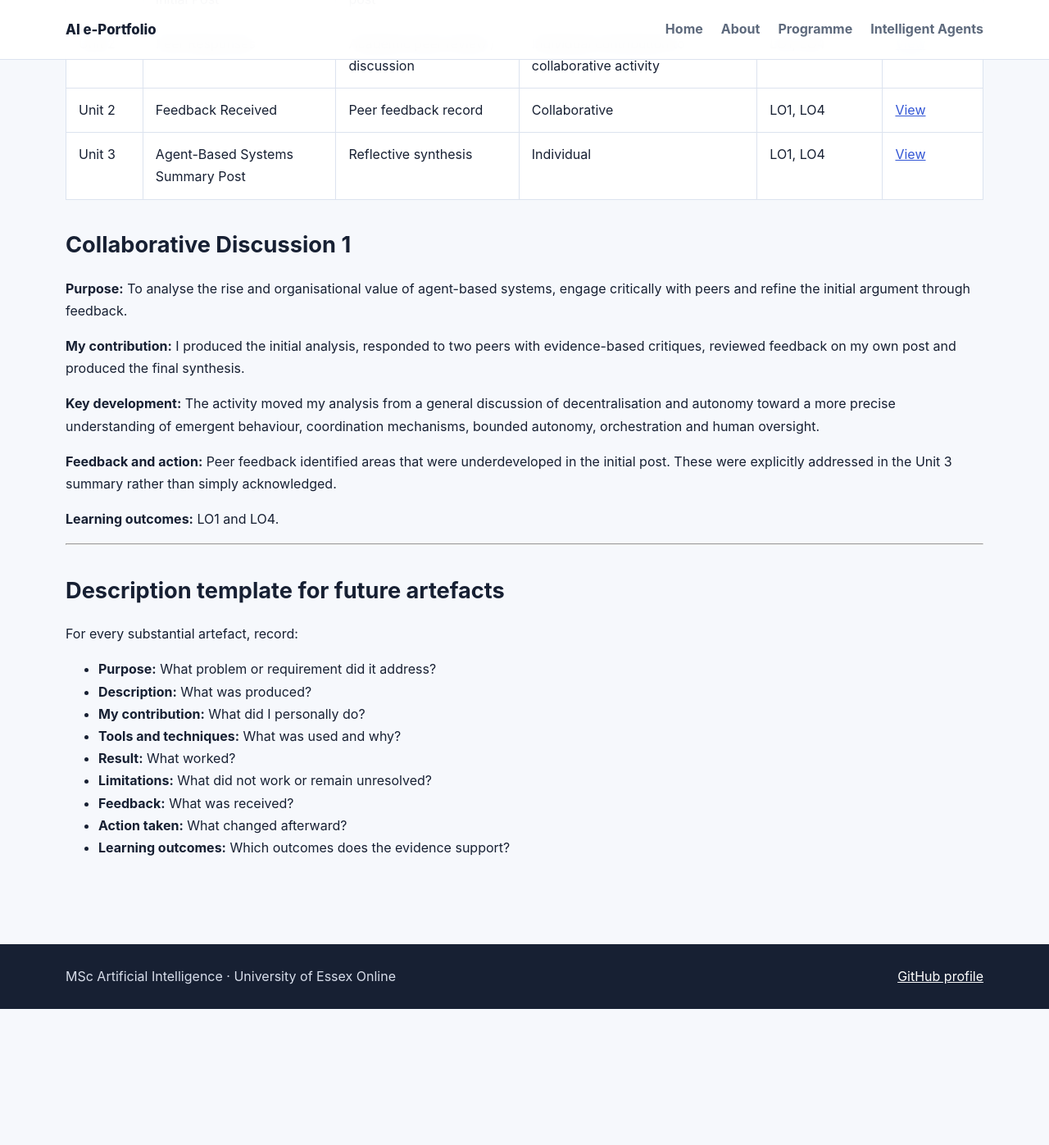
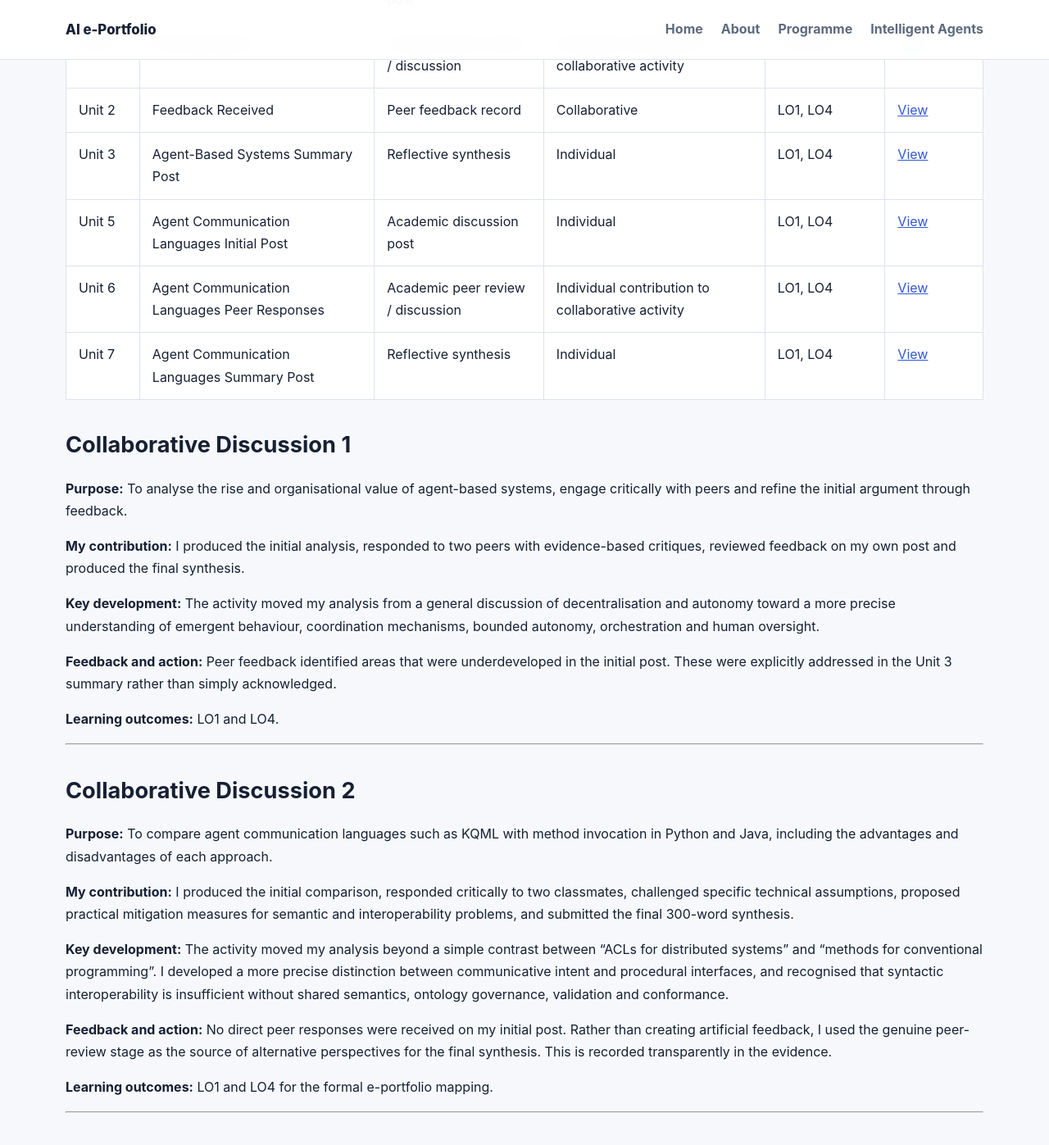
Before and after one commit to Monogios1996/Monogios1996.github.io, a Jekyll site: the page built from modules/intelligent-agents/artefacts.md, in a window 1280 px wide and 1400 px high, scrolled down 496 px. Shown: the top 1397 px of the window at 82% size. Built offline with Jekyll 4.4.1, drawn with Linux system fonts in a browser that asks for light colours; before the commit the page ends 1727 px from its top, so only the background shows below that.

Commit message:
Add Collaborative Discussion 2 artefacts

```diff
--- a/modules/intelligent-agents/artefacts.md
+++ b/modules/intelligent-agents/artefacts.md
@@ -15,6 +15,9 @@ This page indexes substantive evidence created during the module.
 | Unit 2 | Peer Responses | Academic peer review / discussion | Individual contribution to collaborative activity | LO1, LO4 | [View]({{ '/modules/intelligent-agents/evidence/discussions/unit-02-peer-responses/' | relative_url }}) |
 | Unit 2 | Feedback Received | Peer feedback record | Collaborative | LO1, LO4 | [View]({{ '/modules/intelligent-agents/evidence/discussions/unit-02-feedback-received/' | relative_url }}) |
 | Unit 3 | Agent-Based Systems Summary Post | Reflective synthesis | Individual | LO1, LO4 | [View]({{ '/modules/intelligent-agents/evidence/discussions/unit-03-summary-post/' | relative_url }}) |
+| Unit 5 | Agent Communication Languages Initial Post | Academic discussion post | Individual | LO1, LO4 | [View]({{ '/modules/intelligent-agents/evidence/discussions/unit-05-agent-communication-languages-initial-post/' | relative_url }}) |
+| Unit 6 | Agent Communication Languages Peer Responses | Academic peer review / discussion | Individual contribution to collaborative activity | LO1, LO4 | [View]({{ '/modules/intelligent-agents/evidence/discussions/unit-06-agent-communication-languages-peer-responses/' | relative_url }}) |
+| Unit 7 | Agent Communication Languages Summary Post | Reflective synthesis | Individual | LO1, LO4 | [View]({{ '/modules/intelligent-agents/evidence/discussions/unit-07-agent-communication-languages-summary-post/' | relative_url }}) |
 
 ## Collaborative Discussion 1
 
@@ -27,6 +30,20 @@ This page indexes substantive evidence created during the module.
 **Feedback and action:** Peer feedback identified areas that were underdeveloped in the initial post. These were explicitly addressed in the Unit 3 summary rather than simply acknowledged.
 
 **Learning outcomes:** LO1 and LO4.
+
+---
+
+## Collaborative Discussion 2
+
+**Purpose:** To compare agent communication languages such as KQML with method invocation in Python and Java, including the advantages and disadvantages of each approach.
+
+**My contribution:** I produced the initial comparison, responded critically to two classmates, challenged specific technical assumptions, proposed practical mitigation measures for semantic and interoperability problems, and submitted the final 300-word synthesis.
+
+**Key development:** The activity moved my analysis beyond a simple contrast between “ACLs for distributed systems” and “methods for conventional programming”. I developed a more precise distinction between communicative intent and procedural interfaces, and recognised that syntactic interoperability is insufficient without shared semantics, ontology governance, validation and conformance.
+
+**Feedback and action:** No direct peer responses were received on my initial post. Rather than creating artificial feedback, I used the genuine peer-review stage as the source of alternative perspectives for the final synthesis. This is recorded transparently in the evidence.
+
+**Learning outcomes:** LO1 and LO4 for the formal e-portfolio mapping.
 
 ---
 
```
